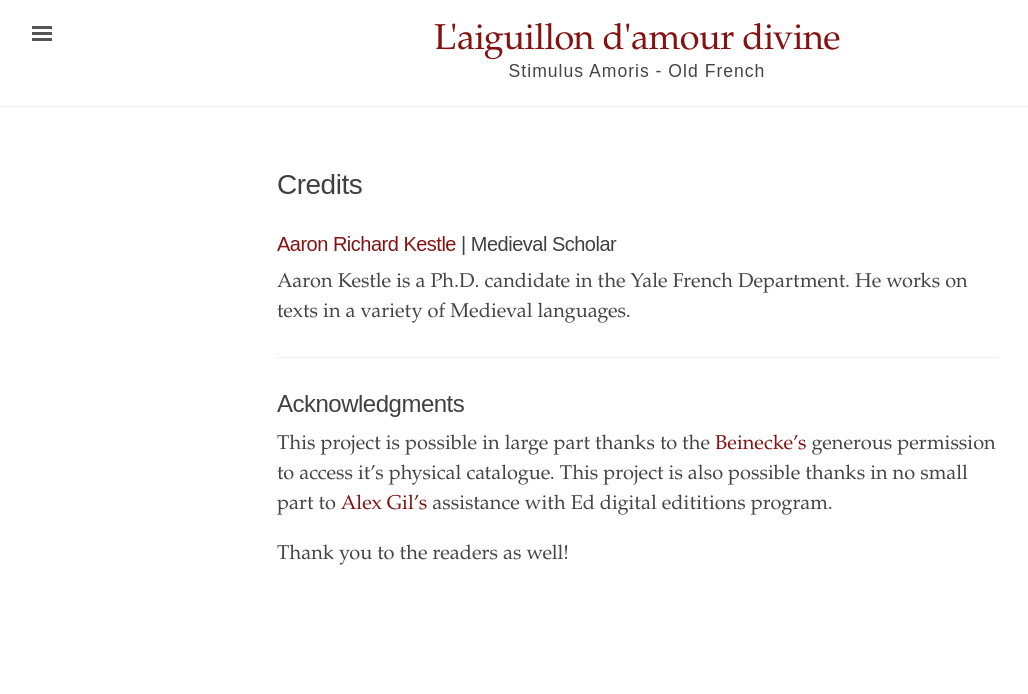
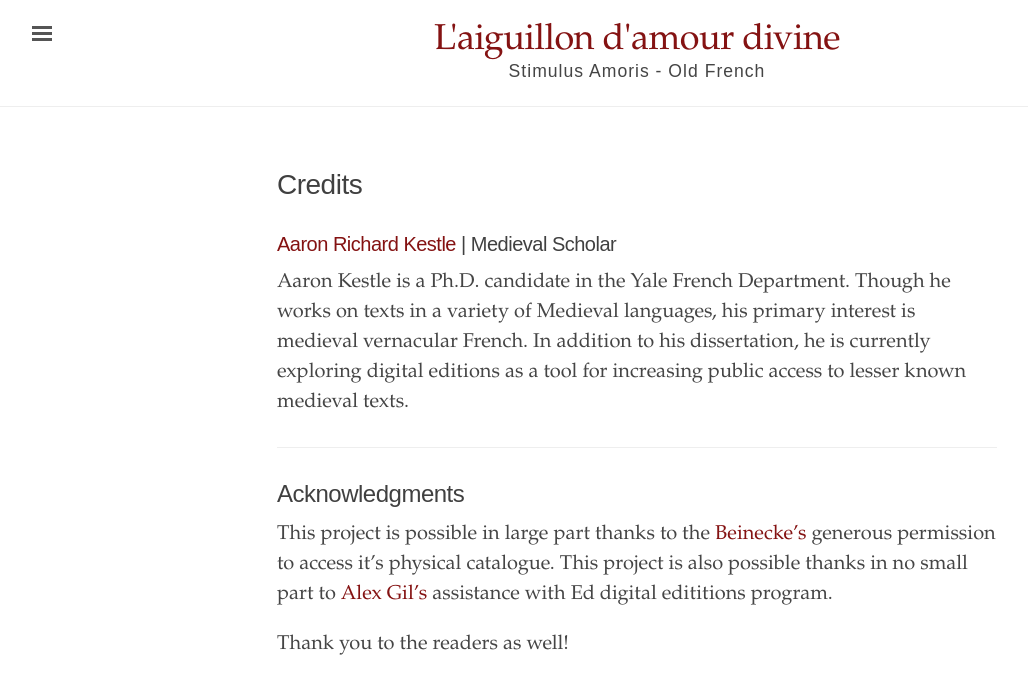
Before and after one commit to oldfrenchtexts/L-aiguillon-d-amour-divine, a Jekyll site: the page built from credits.md, in a window 1280 px wide. Shown: the top 694 px of the page, without its empty margins (3-1031 px from the left). Built offline with Jekyll 4.4.1, drawn with Linux system fonts in a browser that asks for light colours.

Commit message:
Update credits.md

```diff
--- a/credits.md
+++ b/credits.md
@@ -5,7 +5,7 @@ title: Credits
 
 ### [Aaron Richard Kestle](https://github.com/oldfrenchtexts) | Medieval Scholar
 
-Aaron Kestle is a Ph.D. candidate in the Yale French Department. He works on texts in a variety of Medieval languages.
+Aaron Kestle is a Ph.D. candidate in the Yale French Department. Though he works on texts in a variety of Medieval languages, his primary interest is medieval vernacular French. In addition to his dissertation, he is currently exploring digital editions as a tool for increasing public access to lesser known medieval texts.
 
 ---
 
```
